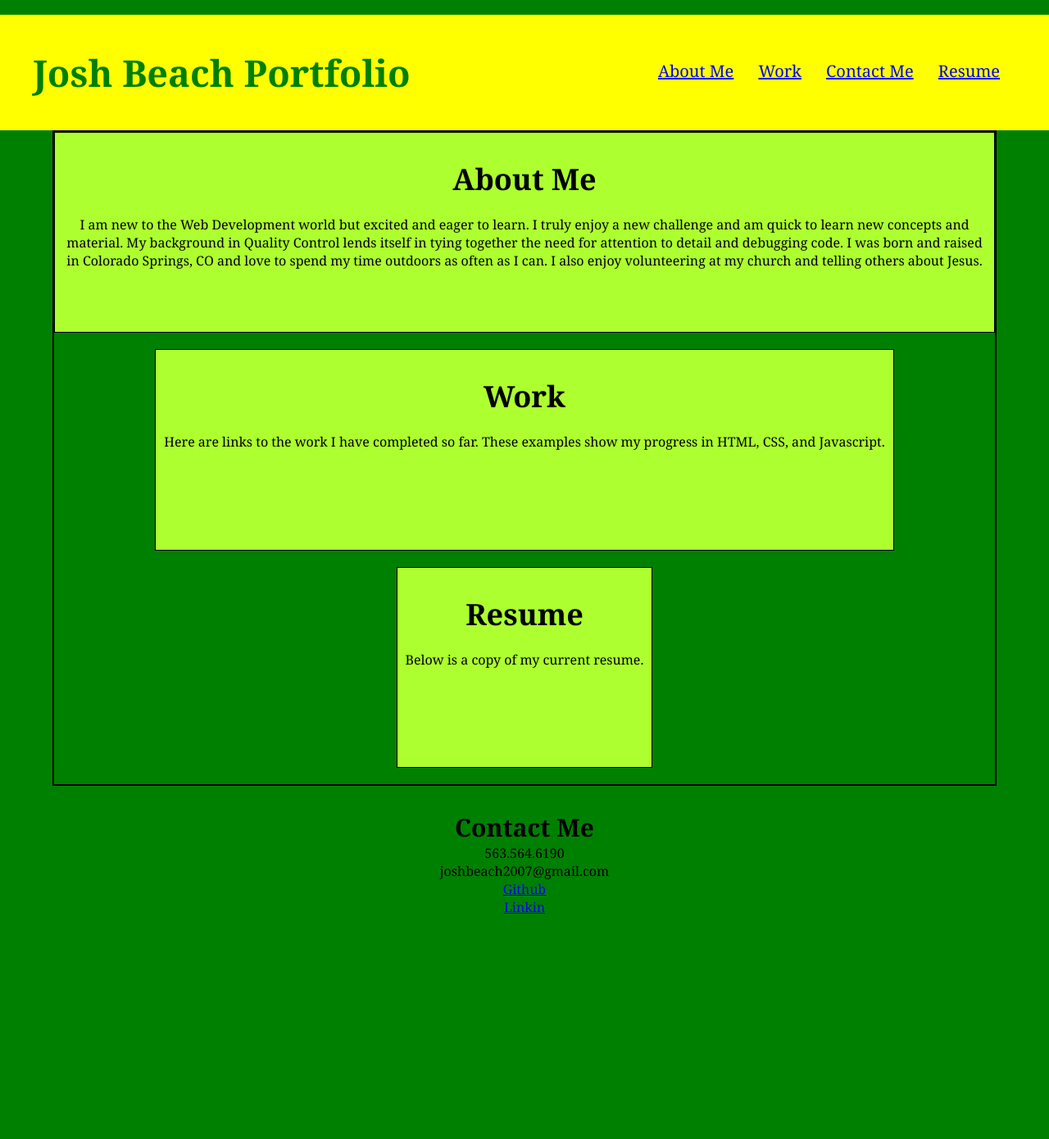
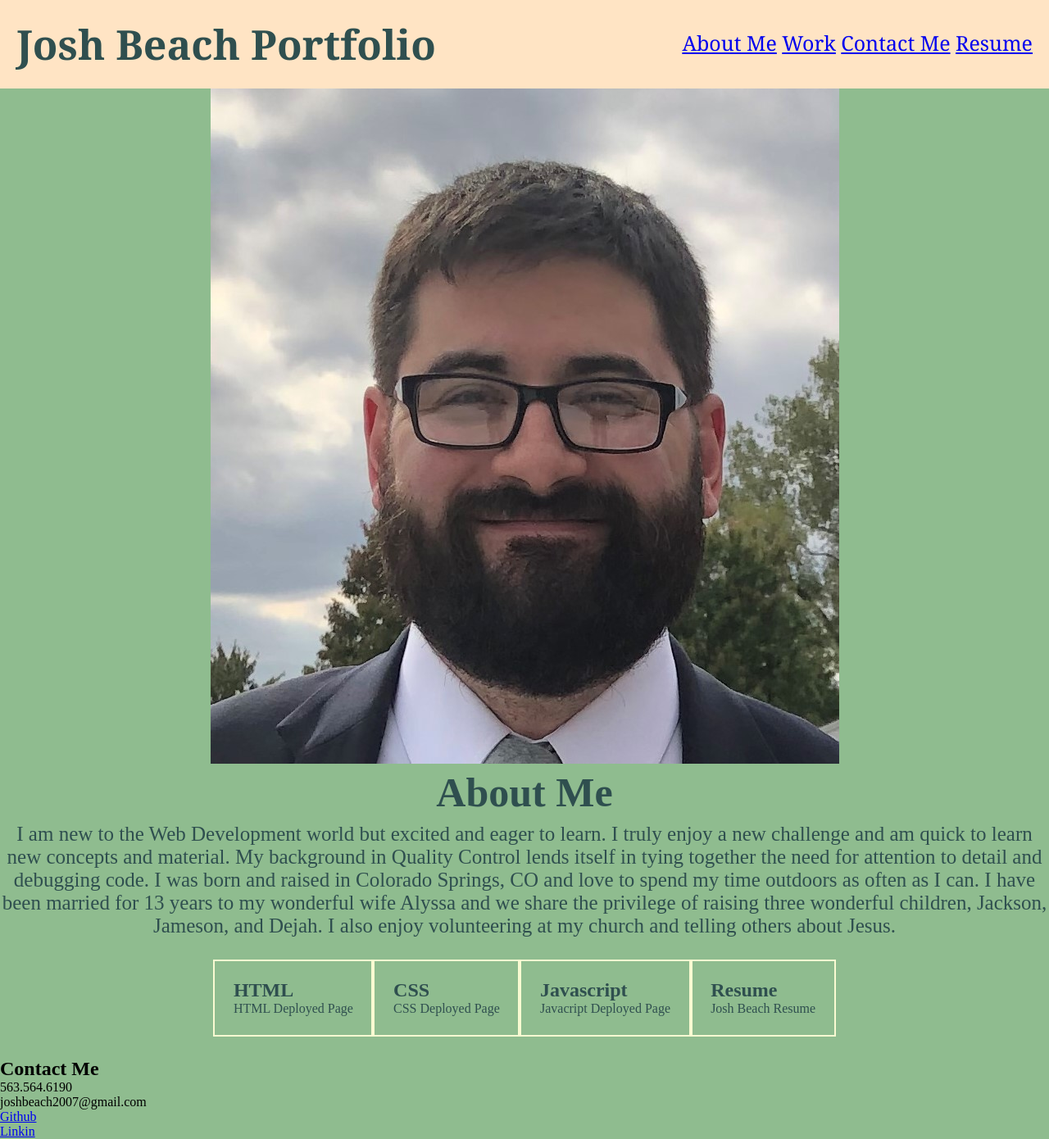
Before and after one commit to Jbeach32/Portfolio, a plain HTML site: page index.html in a window 1280 px wide. Shown: the whole page at 82% size. Before the commit the page ends 1148 px from the top, so only its background shows below. Drawn offline with Linux system fonts and the light colour scheme.

Commit message:
Finally working? Slacking on commits tho

```diff
--- a/index.html
+++ b/index.html
@@ -9,7 +9,7 @@
     <title>Portfolio</title>
 </head>
 
-<img>
+<body>
     <header class="header">
         <h1>Josh Beach Portfolio</h1>
         <nav>
@@ -29,37 +29,38 @@
             </ul>
         </nav>
     </header>
-    <title>
-        <img src="./Face.jpg" class="Profile Picture"></img>
-        <h2>About Me</h2>
+    <div class="profile-pic">
+        <img src="Face.jpg">
+        <h2 class="about-me">About Me</h2>
+        <div id="about-me" class="paragraph">I am new to the Web Development world but excited and eager to learn. I truly enjoy a new challenge and am quick to learn new concepts and material.
+            My background in Quality Control lends itself in tying together the need for attention to detail and debugging code.
+            I was born and raised in Colorado Springs, CO and love to spend my time outdoors as often as I can. I have been married for 13 years to my wonderful wife Alyssa and we share
+            the privilege of raising three wonderful children, Jackson, Jameson, and Dejah.
+            I also enjoy volunteering at my church and telling others about Jesus.</div>
+    </div>
+    <main class="box">
+        <article id="work" class="main-boxes">
+            <h2>HTML</h2>
             <p>
-                I am new to the Web Development world but excited and eager to learn. I truly enjoy a new challenge and am quick to learn new concepts and material.
-                My background in Quality Control lends itself in tying together the need for attention to detail and debugging code.
-                I was born and raised in Colorado Springs, CO and love to spend my time outdoors as often as I can. I also enjoy volunteering at my church and telling others about Jesus.
-            </p>
-    </title>
-    <main class="content">
-        <article id="about-me" class="main-boxes">
-            <img src="" class="float-left"/>
-            <h2>About Me</h2>
-            <p>
-                I am new to the Web Development world but excited and eager to learn. I truly enjoy a new challenge and am quick to learn new concepts and material.
-                My background in Quality Control lends itself in tying together the need for attention to detail and debugging code.
-                I was born and raised in Colorado Springs, CO and love to spend my time outdoors as often as I can. I also enjoy volunteering at my church and telling others about Jesus.
+                HTML Deployed Page
             </p>
         </article>
         <article id="work" class="main-boxes">
-            <img src="" class="float-right"/>
-            <h2>Work</h2>
+            <h2>CSS</h2>
             <p>
-                Here are links to the work I have completed so far. These examples show my progress in HTML, CSS, and Javascript.
+                CSS Deployed Page
+            </p>
+        </article>
+        <article id="work" class="main-boxes">
+            <h2>Javascript</h2>
+            <p>
+                Javacript Deployed Page
             </p>
         </article>
         <article id="Resume" class="main-boxes">
-            <img src="" class="float-right"/>
             <h2>Resume</h2>
             <p>
-                Below is a copy of my current resume.
+                Josh Beach Resume
             </p>
         </article>
     </main>
--- a/style.css
+++ b/style.css
@@ -5,107 +5,83 @@
 }
 
 body {
-    background-color: green;
+    background-color: darkseagreen;
 }
 
 .header {
-    padding: 40px;
+    padding: 20px;
     font-family: Cambria, Cochin, Georgia, Times, 'Times New Roman', serif;
-    background-color: yellow;
-    color: #ffffff;
+    background-color: bisque;
+    color: darkslategray;
+
+
 }
 
 .header h1 {
-    display:inline-block;
-    flex-wrap: wrap;
-    font-size: 45px;
-    color: green;
+    display: inline-block;
+    font-size: 50px;
 }
 
 .header nav {
     padding-top: 15px;
-    margin-right: 20px;
     float: right;
-    font-family: Cambria, Cochin, Georgia, Times, 'Times New Roman', serif;
-    font-size: 20px;
+    font-size: 25px;
 }
 
 .header nav ul li {
     display: inline-block;
-    margin-left: 25px;
 }
-.img {
-    height: 800px;
-    width: 100%;
-    margin-bottom: 25px;
-    background-image: url("./Face.jpg");
-    background-size: cover;
-    background-position: center;
-}
-.title {
+
+.profile-pic {
+    display: flex;
+    flex-flow: column;
+    justify-content: center;
+    align-items: center;
 
 }
 
-.content {
+.profile-pic h2 {
+    font-size: 50px;
+    padding: 0.5%;
+}
+
+.about-me {
+    position: relative;
+    text-align: center;
+    color: darkslategray;
+}
+
+.paragraph {
+    position: relative;
+    text-align: center;
+    font-size: 25px;
+    padding: 0.1%;
+    color: darkslategray;
+}
+
+.box {
     display: flex;
-    flex-direction: column;
+    flex-wrap: wrap;
     justify-content: center;
-    align-items: center;
-    width: 90%;
-    height: 100vh;
-    margin: 0 auto;
-    border-style: solid;
-    border-width: 2px;
+    padding: 2%;
+
 }
 
 .main-boxes {
-    margin-bottom: 20px;
-    padding: 50px;
-    height: 300px;
-    font-family: Cambria, Cochin, Georgia, Times, 'Times New Roman', serif;
-    background-color: greenyellow;
-    color: black;
-    flex: 1 0 200px;
-    padding: 10px;
-    text-align: center;
-    border-style: solid;
-    border-width: 1px;
+    display: flex;
+    flex-direction: column;
+    justify-content: flex-start;
+    min-height: 100%;
+    padding: 2%;
+    color: darkslategray;
+    outline: 2px solid lightgoldenrodyellow;
+    outline-offset: -2px;
+    transition: all 0.5s ease-in-out;
+
 }
 
-.about me {
-    display: flex;
-    justify-content: space-between;
-}
-.main-boxes h2 {
-    margin-bottom: 20px;
-    font-size: 36px;
-}
-
-.footer {
-    padding: 30px;
-    clear: both;
-    font-family: Cambria, Cochin, Georgia, Times, 'Times New Roman', serif;
-    text-align: center;
-}
-
-.footer h2 {
-    font-size: 30px;
-}
-
-.footer nav ul {
-    list-style: none;
-}
-
-@media screen and (max-width: 992px) {
-    .header {
-        background: lightgreen;
+@media screen (max-width: 800px) {
+    .profile-pic {
         flex-direction: column;
     }
 }
-
-@media screen and (max-width: 576px) {
-    .main-boxes {
-        background-color: burlywood;
-        flex-direction: column;
-    }
-}
```
